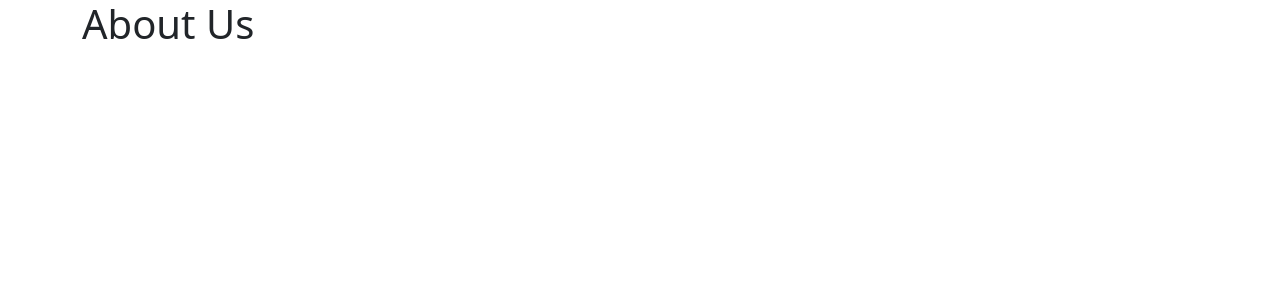
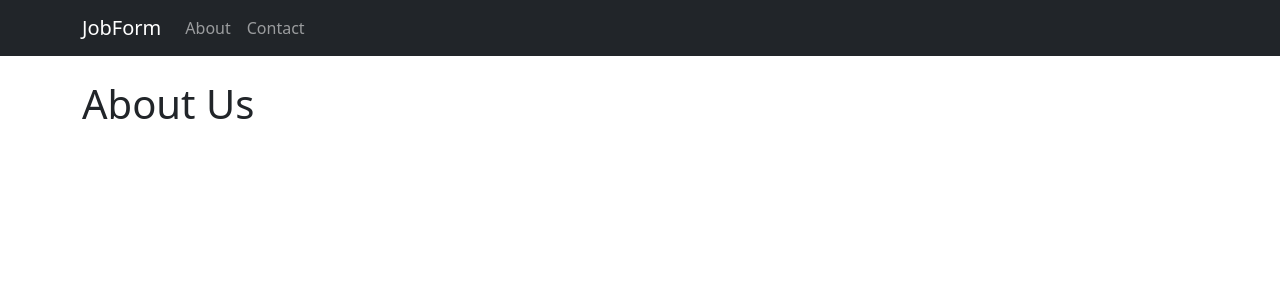
Before and after one commit to SqueekyMouse/app17_django_job_admin, a Django app: page /about/ in a window 1280 px wide. Shown: the top 300 px of the page. Run offline with Django 4.2, Linux system fonts and the light colour scheme.

Commit message:
add nav bar code to base template, contact page

```diff
--- a/app.py
+++ b/app.py
@@ -9,3 +9,4 @@
 # add admin interface app/admin.py n passwd
 # admin customization app/admin.py
 # base template, add about page, views.py and urls.py
+# add nav bar code to base template, contact page
--- a/job_application/templates/about.html
+++ b/job_application/templates/about.html
@@ -1,6 +1,6 @@
 {% extends 'base.html' %}
 {% block content %}
-
-<h1>About Us</h1>
+<!-- it gets the bootstrap styling from base template!! -->
+<h1  class="mt-4 mb-4">About Us</h1>
 
 {% endblock %}
--- a/job_application/templates/base.html
+++ b/job_application/templates/base.html
@@ -5,7 +5,26 @@
         <meta name="viewport" content="width=device-width, initial-scale=1, shrink-to-fit=no">
         <link rel="stylesheet" href="https://cdn.jsdelivr.net/npm/bootstrap@5.1.3/dist/css/bootstrap.min.css">
     </head>
-    <body >
+    <body>
+        <!-- nav bar html code!! -->
+        <nav class="navbar navbar-expand-lg navbar-dark bg-dark">
+            <div class="container">
+                <a class="navbar-brand" href="{% url 'index' %}">JobForm</a>
+                <button class="navbar-toggler" type="button" data-bs-toggle="collapse" data-bs-target="#navbarNav" aria-controls="navbarNav" aria-expanded="false" aria-label="Toggle navigation">
+                    <span class="navbar-toggler-icon"></span>
+                </button>
+                <div class="collapse navbar-collapse" id="navbarNav">
+                    <ul class="navbar-nav">
+                        <li class="nav-item {% if request.path == '/about/' %}active{% endif %}">
+                            <a class="nav-link" href="{% url 'about' %}">About</a>
+                        </li>
+                        <li class="nav-item">
+                            <a class="nav-link" href="{% url 'contact' %}">Contact</a>
+                        </li>
+                    </ul>
+                </div>
+            </div>
+        </nav>
         <div class="container">
             <!-- base template, this holds all base html codes!! -->
             {% block content %}
--- /dev/null
+++ b/job_application/templates/contact.html
@@ -0,0 +1,6 @@
+{% extends 'base.html' %}
+{% block content %}
+
+<h1 class="'mt-4 mb-4">Contact Us</h1>
+
+{% endblock %}
--- a/job_application/urls.py
+++ b/job_application/urls.py
@@ -4,5 +4,6 @@ from . import views
 
 urlpatterns=[
     path('', views.index, name='index'), #index path and view func and name!!
-    path('about/',views.about,name='about')
+    path('about/',views.about,name='about'),
+    path('contact/',views.contact,name='contact')
 ]
--- a/job_application/views.py
+++ b/job_application/views.py
@@ -31,3 +31,6 @@ def index(request):
 
 def about(request):
     return(render(request,'about.html'))
+
+def contact(request):
+    return(render(request,'contact.html'))
```
Also changed, not shown: res/navbar.txt (added, +18 -0 lines).
